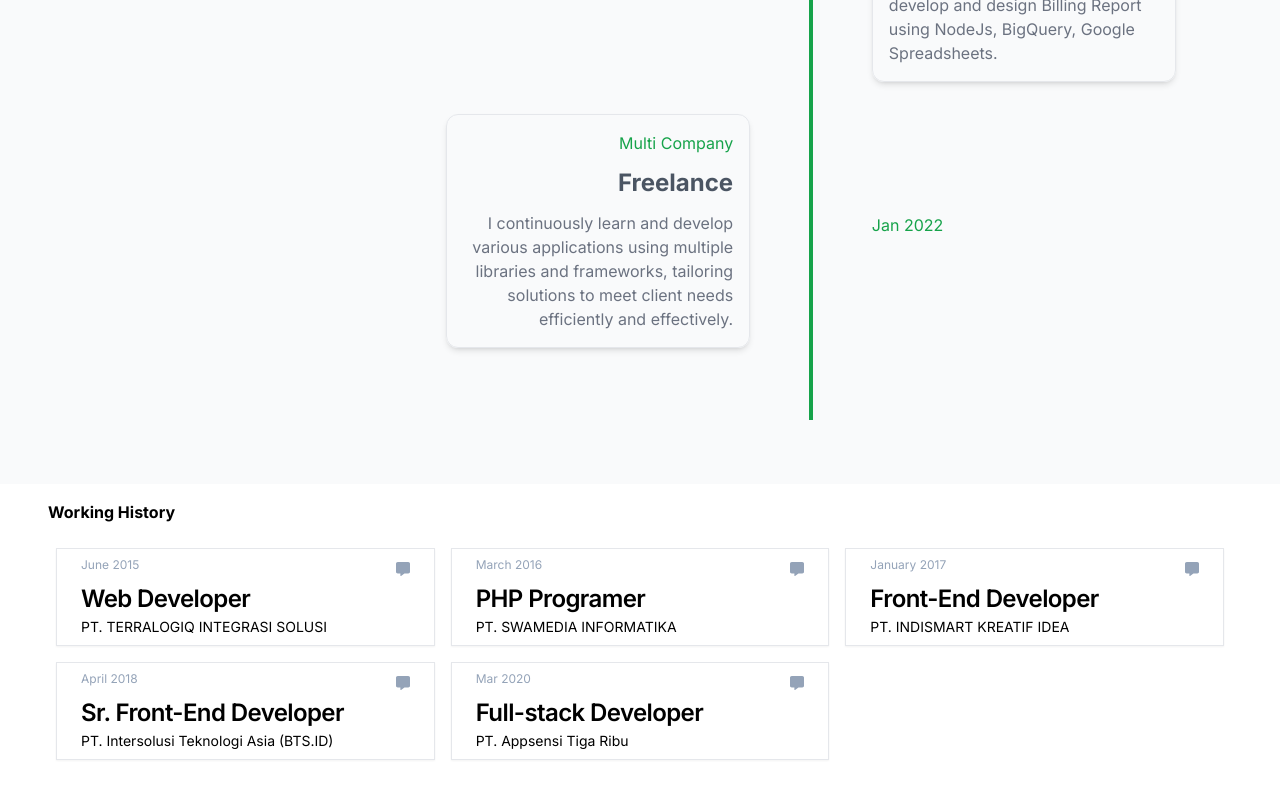
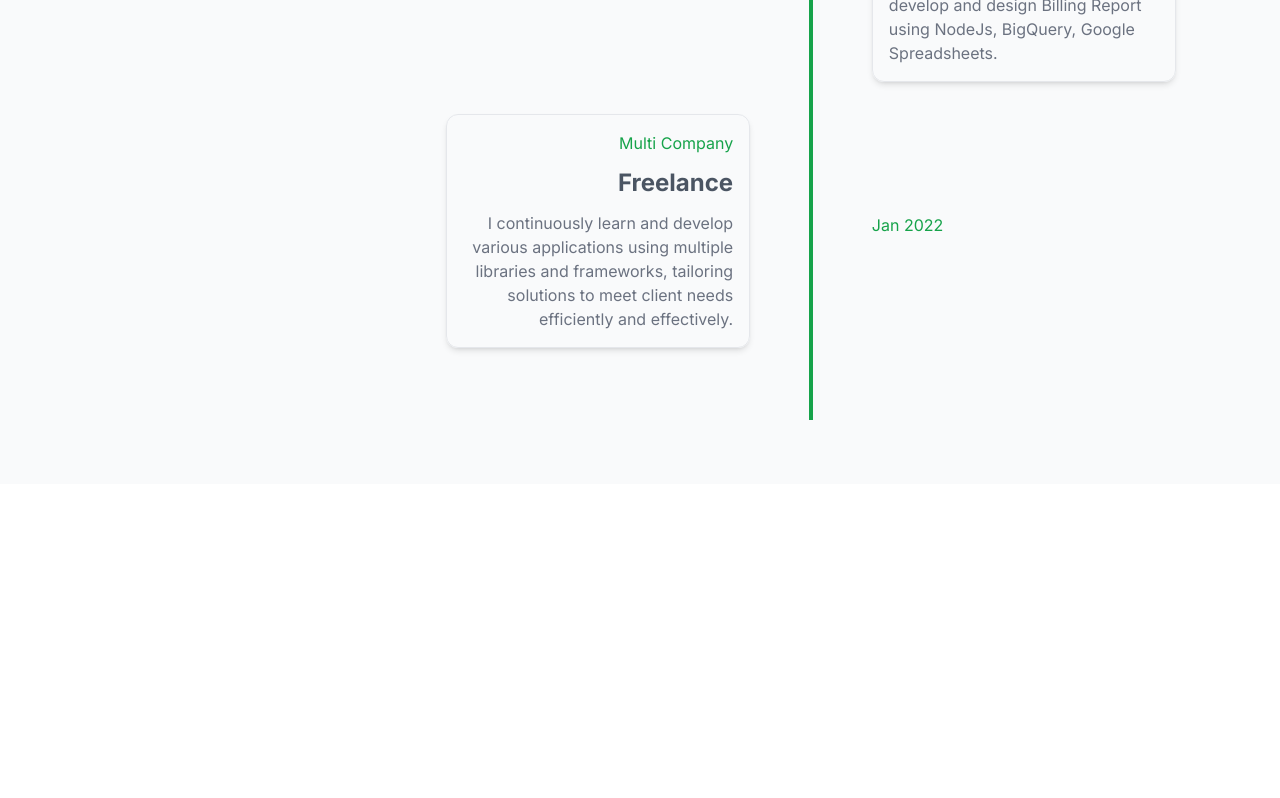
Before and after one commit to suryasarafe/suryasarafe.github.io, a Next.js app: page /experience in a window 1280 px wide. Shown: the part 2124-2922 px from the top of the page. After the commit the page ends 2608 px from the top, so only its background shows below. Built offline with nearby package versions, Linux system fonts and the light colour scheme.

Commit message:
remove unused WorkingHistory component from experience page

```diff
--- a/app/experience/page.tsx
+++ b/app/experience/page.tsx
@@ -1,4 +1,3 @@
-import WorkingHistory from "@/components/custom/workingHistory";
 import { Metadata } from "next";
 import WorkingExperience from './working-history.json';
 import { Experience } from "@/lib/interface";
@@ -43,7 +42,6 @@ export default function ExperiencePage() {
           </div>
         </div>
       </section>
-      <WorkingHistory />
     </div>
   );
 }
```
